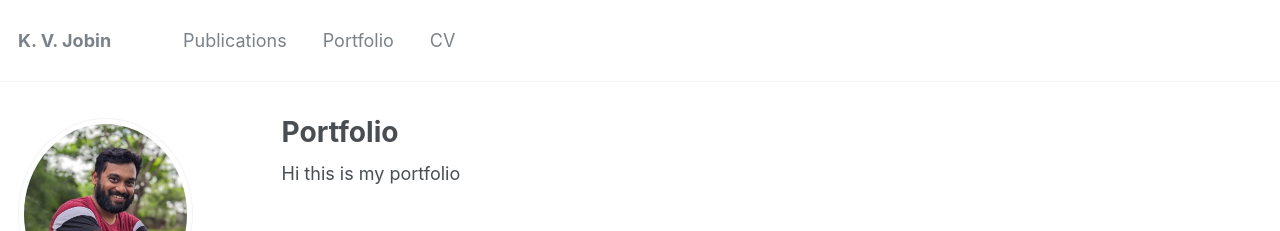
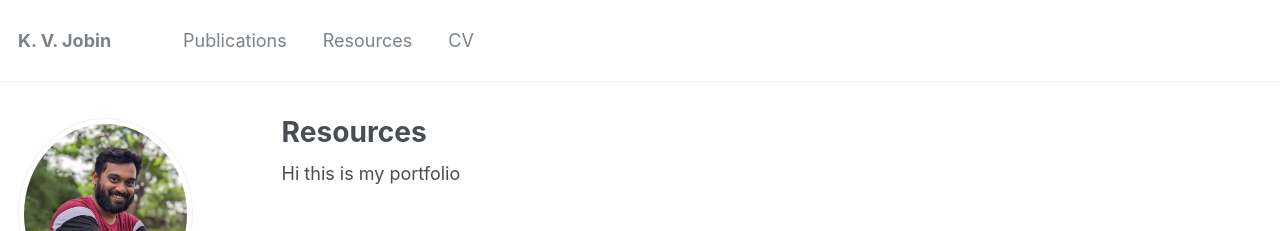
Before and after one commit to jobinkv/jobinkv.github.io, a Jekyll site: the page built from _pages/portfolio.html, in a window 1280 px wide and 1343 px high. Shown: the top 231 px of the window. Built offline with Jekyll 4.4.1, drawn with Linux system fonts in a browser that asks for light colours; some web fonts are replaced.

Commit message:
portfolio renamed to Resources

```diff
--- a/_data/navigation.yml
+++ b/_data/navigation.yml
@@ -4,8 +4,8 @@ main:
     url: /publications/
 
 
-  - title: "Portfolio"
-    url: /portfolio/
+  - title: "Resources"
+    url: /Resources/
 
 
   - title: "CV"
--- a/_pages/portfolio.html
+++ b/_pages/portfolio.html
@@ -1,7 +1,7 @@
 ---
 layout: archive
-title: "Portfolio"
-permalink: /portfolio/
+title: "Resources"
+permalink: /Resources/
 author_profile: true
 ---
 
```
